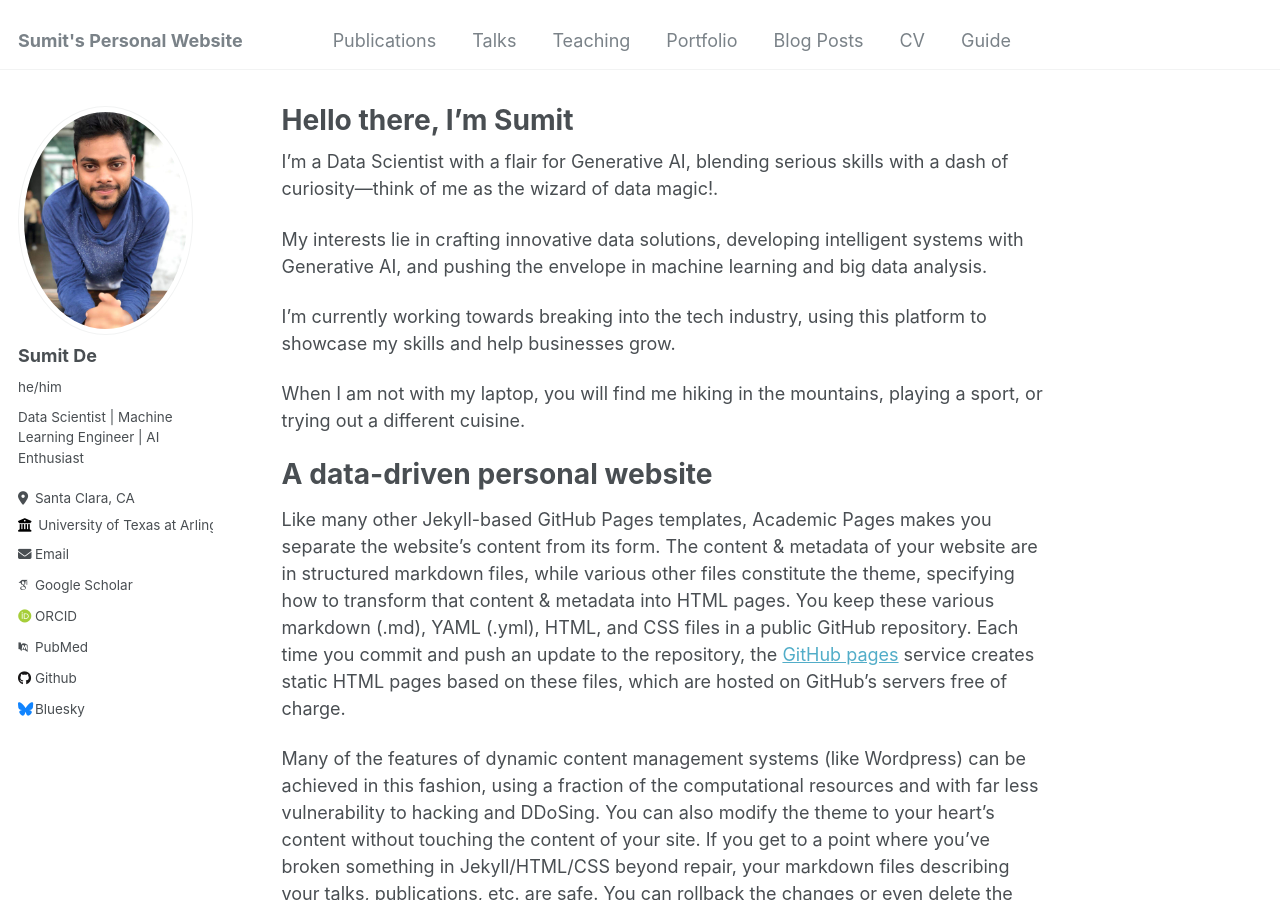
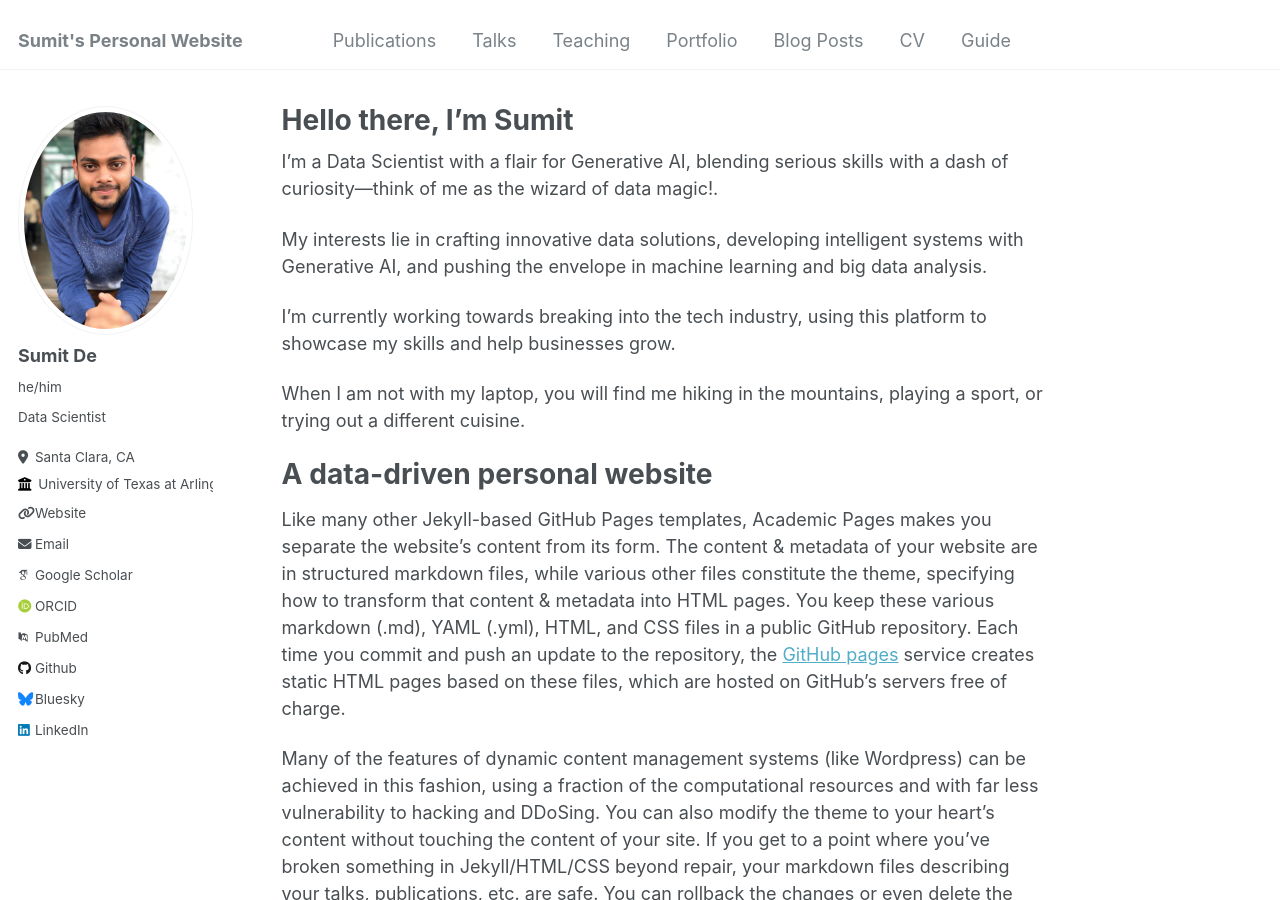
Before and after one commit to sumitisthename/sumitisthename.github.io, a Jekyll site: the page built from _pages/about.md, in a window 1280 px wide and 900 px high. Built offline with Jekyll 4.4.1, drawn with Linux system fonts in a browser that asks for light colours; some web fonts are replaced.

Commit message:
Profile pic

```diff
--- a/_config.yml
+++ b/_config.yml
@@ -21,13 +21,14 @@
 #               Additional customization can be done by editing /_includes/author-profile.html
 author:
   # Biographic information
-  avatar           : "profile_pic.jpg"
+  avatar           : "Profile_Pic.png"
   name             : "Sumit De"
   pronouns         : "he/him"
-  bio              : "Data Scientist | Machine Learning Engineer | AI Enthusiast"
+  bio              : "Data Scientist"
+  repostory        : "sumitisthename/sumitisthename.github.io"
   location         : "Santa Clara, CA"
   employer         : "University of Texas at Arlington"
-  uri              : # URL
+  uri              : https://sumitisthename.github.io/
   email            : "sumit.d.1996@gmail.com"
 
   # Academic websites
@@ -57,7 +58,7 @@
   keybase          : # Username
   instagram        : # Username
   lastfm           : # Username
-  linkedin         : # Username
+  linkedin         : "https://www.linkedin.com/in/sumit210/"
   mastodon         : # URL
   medium           : # URL
   pinterest        : # Username
```
Also changed, not shown: images/Profile_Pic.png (added).
